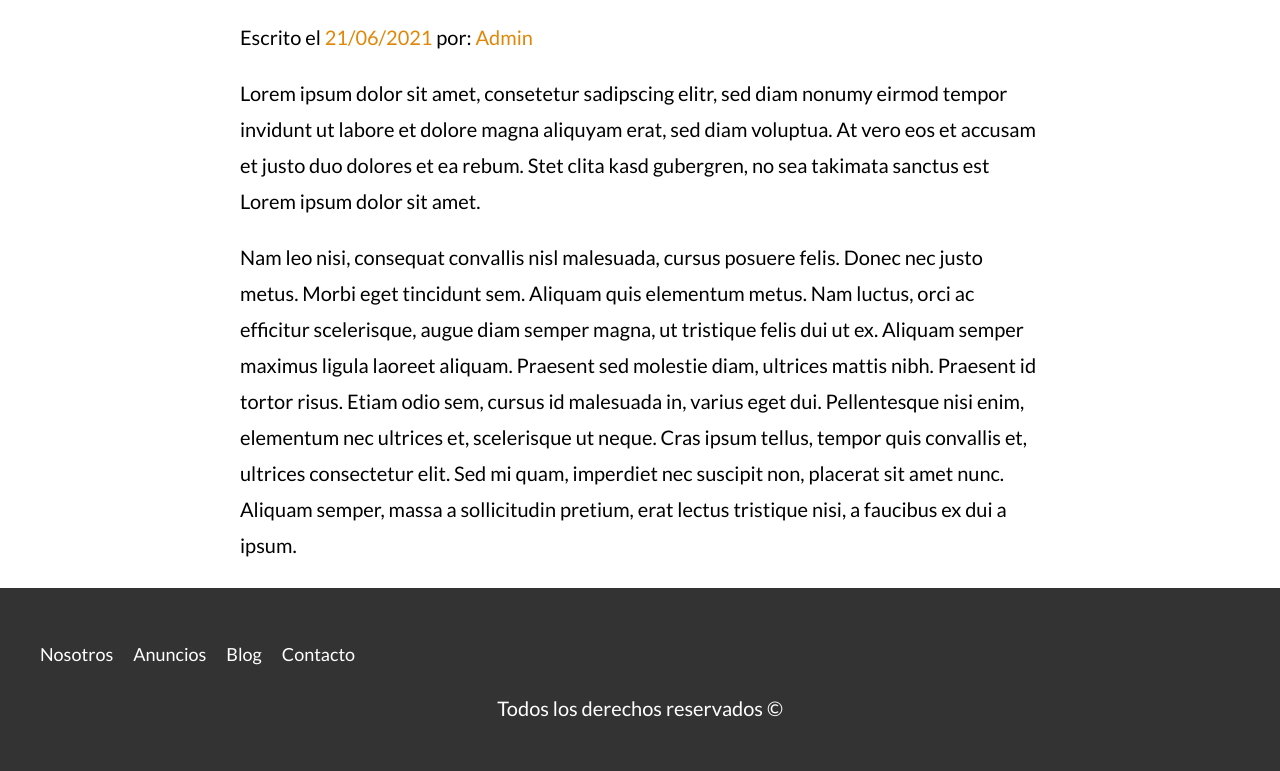
After one commit to jlmonar17/bienes_raices, a PHP site: page /entrada.html in a window 1280 px wide. The commit adds this page. Shown: the part 839-1610 px from the top of the page. Run offline with PHP 8.4, Linux system fonts and the light colour scheme; style sheets or scripts are compiled from the project's sources; some libraries are stand-ins or nearby versions.

Commit message:
Implementación de la página de blog.

```diff
--- /dev/null
+++ b/entrada.html
@@ -0,0 +1,93 @@
+<!DOCTYPE html>
+<html>
+    <head>
+        <meta charset="UTF-8" />
+        <meta name="viewport" content="width=device-width" />
+        <title>Bienes Raíces</title>
+
+        <link rel="stylesheet" href="build/css/app.css" />
+    </head>
+    <body>
+        <header class="header">
+            <div class="contenedor contenido-header">
+                <div class="barra">
+                    <a class="logo" href="index.html">
+                        <img src="build/img/logo.svg" alt="logo imagen" />
+                    </a>
+
+                    <nav class="navegacion">
+                        <a href="nosotros.html">Nosotros</a>
+                        <a href="anuncios.html">Anuncios</a>
+                        <a href="blog.html">Blog</a>
+                        <a href="contacto.html">Contacto</a>
+                    </nav>
+                </div>
+            </div>
+        </header>
+
+        <main class="contenedor seccion contenido-centrado">
+            <h1>Guía para la decoración de tu hogar</h1>
+
+            <div class="imagen">
+                <picture>
+                    <source
+                        srcset="build/img/destacada.webp"
+                        type="image/webp"
+                    />
+                    <source
+                        srcset="build/img/destacada.jpg"
+                        type="image/jpeg"
+                    />
+                    <img
+                        loading="lazy"
+                        src="build/img/destacada.jpg"
+                        alt="imagen anuncio playa"
+                    />
+                </picture>
+
+                <p class="informacion-meta">
+                    Escrito el <span>21/06/2021</span> por: <span>Admin</span>
+                </p>
+
+                <p>
+                    Lorem ipsum dolor sit amet, consetetur sadipscing elitr, sed
+                    diam nonumy eirmod tempor invidunt ut labore et dolore magna
+                    aliquyam erat, sed diam voluptua. At vero eos et accusam et
+                    justo duo dolores et ea rebum. Stet clita kasd gubergren, no
+                    sea takimata sanctus est Lorem ipsum dolor sit amet.
+                </p>
+
+                <p>
+                    Nam leo nisi, consequat convallis nisl malesuada, cursus
+                    posuere felis. Donec nec justo metus. Morbi eget tincidunt
+                    sem. Aliquam quis elementum metus. Nam luctus, orci ac
+                    efficitur scelerisque, augue diam semper magna, ut tristique
+                    felis dui ut ex. Aliquam semper maximus ligula laoreet
+                    aliquam. Praesent sed molestie diam, ultrices mattis nibh.
+                    Praesent id tortor risus. Etiam odio sem, cursus id
+                    malesuada in, varius eget dui. Pellentesque nisi enim,
+                    elementum nec ultrices et, scelerisque ut neque. Cras ipsum
+                    tellus, tempor quis convallis et, ultrices consectetur elit.
+                    Sed mi quam, imperdiet nec suscipit non, placerat sit amet
+                    nunc. Aliquam semper, massa a sollicitudin pretium, erat
+                    lectus tristique nisi, a faucibus ex dui a ipsum.
+                </p>
+            </div>
+        </main>
+
+        <footer class="footer seccion">
+            <div class="contenido-footer contenedor">
+                <nav class="navegacion">
+                    <a href="nosotros.html">Nosotros</a>
+                    <a href="anuncios.html">Anuncios</a>
+                    <a href="blog.html">Blog</a>
+                    <a href="contacto.html">Contacto</a>
+                </nav>
+            </div>
+
+            <p class="copyright">Todos los derechos reservados &copy;</p>
+        </footer>
+
+        <script src="build/js/bundle.min.js"></script>
+    </body>
+</html>
--- a/index.html
+++ b/index.html
@@ -309,10 +309,10 @@
                     </div>
 
                     <div class="texto-entrada">
-                        <a href="blog.html">
+                        <a href="entrada.html">
                             <h4>Terraza en el techo de tu casa</h4>
 
-                            <p>
+                            <p class="informacion-meta">
                                 Escrito el: <span>21/06/2021</span> por:
                                 <span>Admin</span>
                             </p>
@@ -346,7 +346,7 @@
                     </div>
 
                     <div class="texto-entrada">
-                        <a href="blog.html">
+                        <a href="entrada.html">
                             <h4>Guía para la decoración de tu hogar</h4>
 
                             <p>
--- a/src/scss/layout/_inferior.scss
+++ b/src/scss/layout/_inferior.scss
@@ -44,7 +44,9 @@
             background-color: $verde;
         }
     }
+}
 
+.informacion-meta {
     span {
         color: $amarillo;
     }
```
Also changed, not shown: blog.html (+136 -2 lines).
